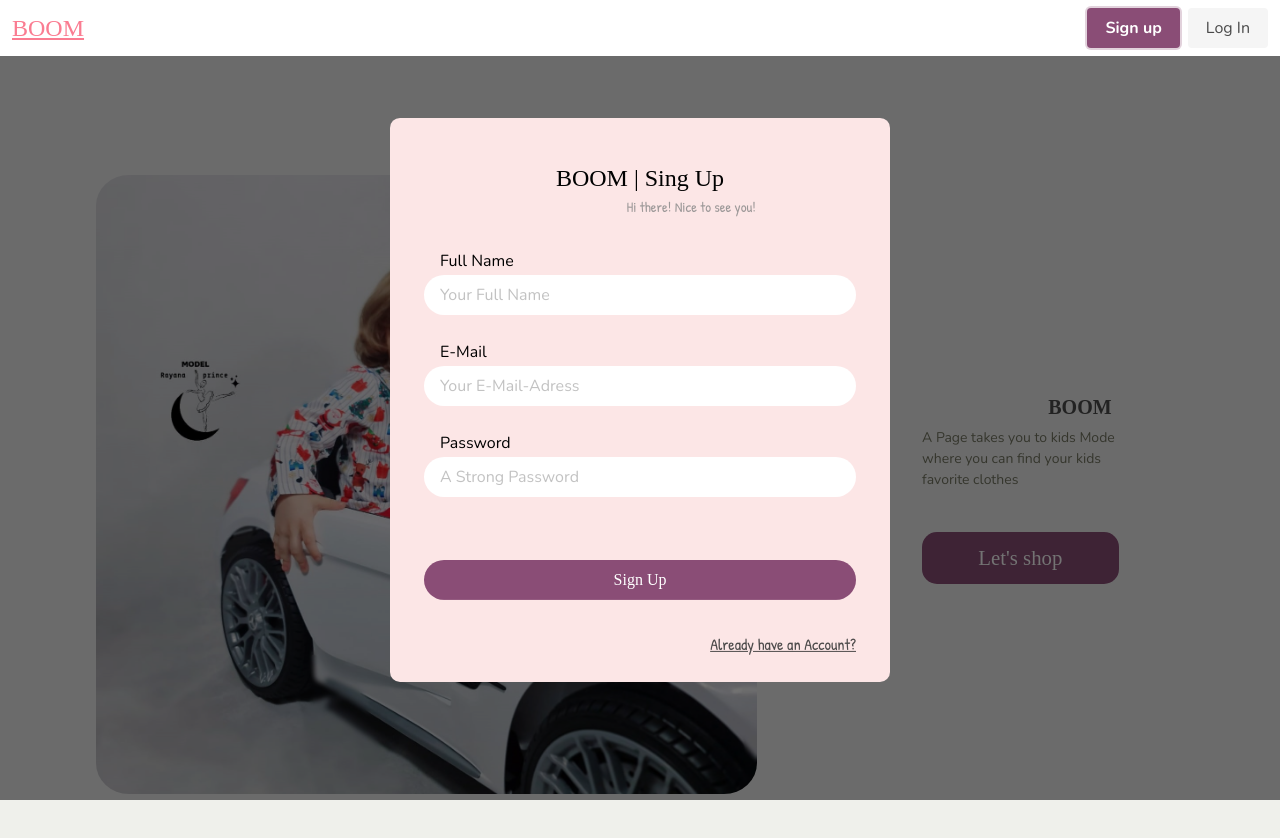
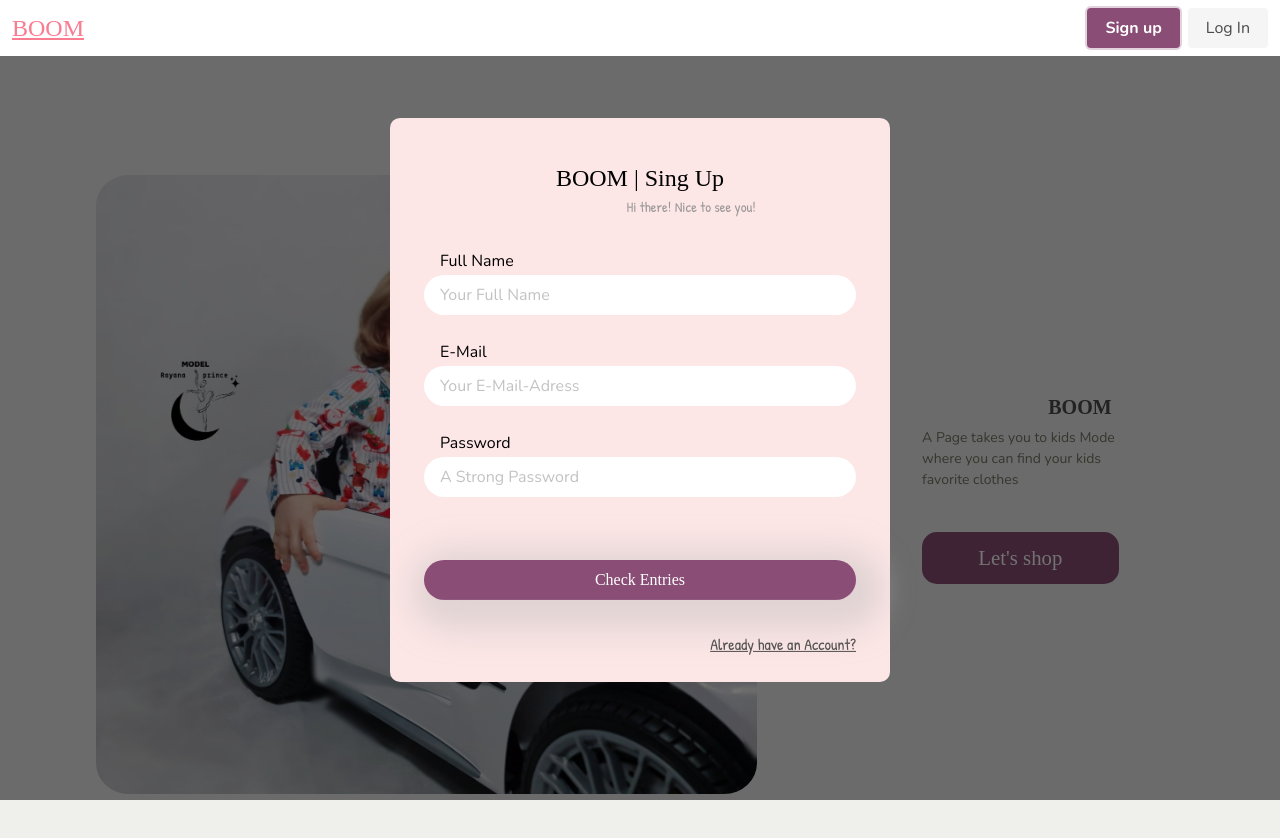
Before and after one commit to Mt-Lampert/svelte-bulma, a Svelte app: page / in a window 1280 px wide. Both pictures are taken after a click on the button "Sign up". Shown: the top 838 px of the page. Built offline with nearby package versions, Linux system fonts and the light colour scheme; a web font is replaced by a local one.

Commit message:
w: validierung + "check entries" button + "signup" button

```diff
--- a/src/components/SignUpForm.svelte
+++ b/src/components/SignUpForm.svelte
@@ -1,13 +1,19 @@
 <script>
   import Modal from "../containers/Modal.svelte";
   import { global } from "../stores/global";
+  import axios from "axios";
 
-  let fullname;
-  let mail;
-  let password;
+  let fullname = "";
+  let mail = "";
+  let password = "";
 
   // let formInput = { fullName: "", mail: "", password: "" };
-  let errors = { fullName: "", mail: "", password: "" };
+  let errors = { fullName: "", mail: "", passWord: "" };
+
+  let nameIsValid = false;
+  let mailIsValid = false;
+  let passwordIsValid = false;
+
   let isValid = false;
 
   function logInHandler() {
@@ -19,51 +25,82 @@
   }
 
   function nameValid(fullname) {
-    var nameRegEx = /^[a-zA-Z_\s]{4,}$/g;
+    var nameRegEx = /[A-Za-zäüö\\s\-]{3,}\s[A-Za-züöä\\-]{3,}/g;
     return nameRegEx.test(fullname);
   }
 
   function emailValid(mail) {
-        //           /^\S+@\S+\.\S+$/g
-    var mailRegEx = /^\w+@[a-zA-Z_]+?\.[a-zA-Z]{2,}$/g;
+    var mailRegEx = /^\w+@[a-zA-Z_]+\.[a-zA-Z]{2,}$/g;
     return mailRegEx.test(mail);
   }
 
-  function passwordValid(password) {
-    var passwordRegEx = /^\S+[0-9]\S+\S+$/g;
-    // var passwordRegEx = /(?=.*[[:alpha:]]+)(?=.[[:alnum:]]?){5,}/g;
-    return passwordRegEx.test(password);
+  function passwordValid(passWord) {
+    let isLongEnough = password.length >= 8;
+    var passwordRegEx = /[A-Za-z-#\?!=@$%^&\*0-9]{8,}/g;
+    return isLongEnough && passwordRegEx.test(passWord);
+    // return isLongEnough;
   }
 
-  function handleSubmit() {
-    isValid = true;
+  function handelValidation() {
+    let nameIsValid = false;
+    let mailIsValid = false;
+    let passwordIsValid = false;
+
     // Validate Fullname
     if (!nameValid(fullname)) {
-      isValid = false;
-      errors.fullName = "Your Full name please! Ex: Max Muster";
+      errors.fullName = "Your full name please! Exp: Max Muster";
     } else {
-      isValid = true;
+      nameIsValid = true;
       errors.fullName = "";
-      // console.log("Right!");
     }
 
     // Validate E-Mail
     if (!emailValid(mail)) {
-      isValid = false;
-      errors.mail = "Your E-Mail! Ex: mu@m.de";
+      errors.mail = "Your E-Mail! Exp: mu@m.de";
     } else {
-      isValid = true;
+      mailIsValid = true;
       errors.mail = "";
     }
 
     // Validate Password
     if (!passwordValid(password)) {
-      isValid = false;
-      errors.password = "A strong Password! Ex: Ma123";
+      errors.passWord = "A strong Password! Exp: Ma&123";
     } else {
+      passwordIsValid = true;
+      errors.passWord = "";
+    }
+
+    if (nameIsValid && mailIsValid && passwordIsValid) {
       isValid = true;
-      errors.password = "";
     }
+  }
+
+  function handleSubmit() {
+    console.log("Handel Submit!");
+    sendData();
+  }
+
+  function sendData() {
+    // console.log("Data Sent!");
+    let URL =
+      "https://svelte-bulma-default-rtdb.europe-west1.firebasedatabase.app/";
+
+    axios
+      .post(URL)
+      .then((res) => res.data)
+      .then((data) => {
+        console.log(data);
+      });
+
+    // axios({
+    //   method: "POST",
+    //   url: "https://svelte-bulma-default-rtdb.europe-west1.firebasedatabase.app/",
+    //   data: {
+    //     firstName: fullname,
+    //     E_Mail: mail,
+    //     passWord: password,
+    //   },
+    // });
   }
 </script>
 
@@ -101,15 +138,25 @@
         class="input is-rounded"
         placeholder="A Strong Password"
       />
-      <p class="error">{errors.password}</p>
+      <p class="error">{errors.passWord}</p>
     </div>
   </form>
   <div slot="button" class="btn-contianer">
-    <button
-      on:click={handleSubmit}
-      type="submit"
-      class="button is-rounded is-primary">Sign Up</button
-    >
+    {#if !isValid}
+      <button
+        on:click={handelValidation}
+        type="submit"
+        class="button is-rounded is-primary check">Check Entries</button
+      >
+    {:else}
+      <button
+        on:click={handleSubmit}
+        type="submit"
+        class="button is-rounded is-primary sign-up">Sign Up</button
+      >
+    {/if}
+
+    <!-- isTrue ? disabled : enabled  -->
   </div>
   <div slot="title" class="para-contianer">
     <p on:click={logInHandler} class="para__title">Already have an Account?</p>
@@ -117,13 +164,6 @@
 </Modal>
 
 <style>
-  .input-wrapp {
-    background-color: #a1a1a1;
-    flex: 1;
-    text-align: left;
-    /* padding: 15px; */
-  }
-
   .form {
     padding: 2rem 1.5rem;
   }
@@ -168,9 +208,18 @@
   }
   .is-primary {
     font-family: "Sofia";
-    background: #db4e61;
+    /* background: #db4e61; */
     color: rgb(31, 28, 28);
     width: 100%;
+  }
+  .check {
+    border: #db4e61 2px solid;
+    background-color: #f8bbbb;
+    box-shadow: 8px 10px 30px 20px rgba(200, 193, 193, 0.5);
+  }
+  .sign-up {
+    box-shadow: #9c9898;
+    background-color: rgb(116, 195, 116) !important;
   }
   .input {
     border: none !important;
```
